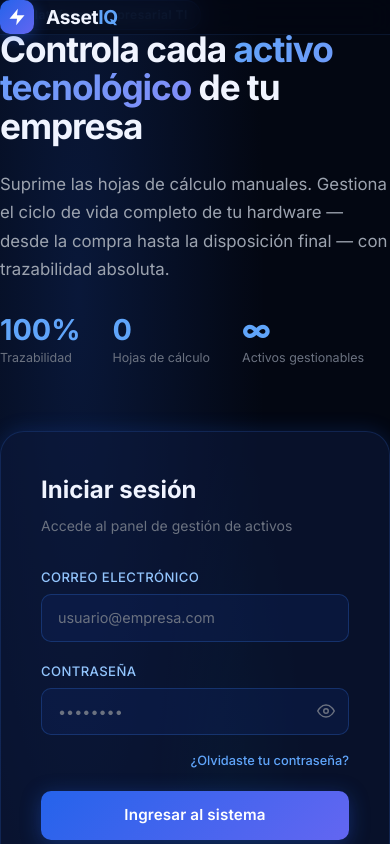
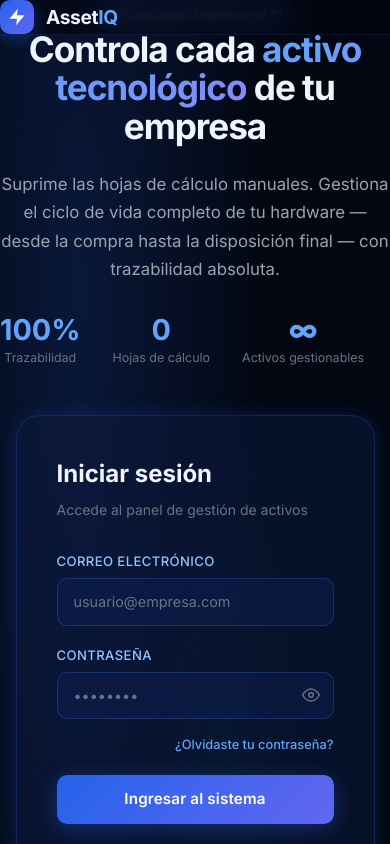
Before and after one commit to Chriper0218/20_full_stack, a Next.js app: page / in a window 390 px wide. Shown: the top 844 px of the page. Built offline with nearby package versions, Linux system fonts and the light colour scheme.

Commit message:
commit arreglo pagina inicial

```diff
--- a/app/globals.css
+++ b/app/globals.css
@@ -158,6 +158,27 @@ body {
   color: var(--brand-200);
 }
 
+.hero-grid {
+  display: grid;
+  grid-template-columns: 1fr 1fr;
+  align-items: center;
+  gap: 2.5rem;
+}
+
+.hero-left {
+  max-width: 680px;
+}
+
+.hero-right {
+  width: 100%;
+  display: flex;
+  justify-content: center;
+}
+
+section[role="main"] {
+  min-height: calc(100vh - 80px);
+}
+
 /* ─── Label ──────────────────────────────────────────────────────────── */
 .form-label {
   display: block;
@@ -313,6 +334,36 @@ body {
     display: flex;
   }
 }
+
+@media (max-width: 1024px) {
+  .hero-grid {
+    grid-template-columns: 1fr;
+    gap: 2rem;
+  }
+  .hero-left,
+  .hero-right {
+    max-width: 100%;
+  }
+}
+
+@media (max-width: 768px) {
+  .hero-right {
+    padding-top: 1rem;
+  }
+  .hero-left {
+    text-align: center;
+  }
+  .hero-left h1 {
+    font-size: clamp(2rem, 7vw, 2.8rem);
+  }
+  .hero-left p {
+    margin-left: auto;
+    margin-right: auto;
+  }
+  .hero-left .stat-grid {
+    justify-content: center;
+  }
+}
 /* ─── Selection ──────────────────────────────────────────────────────── */
 ::selection {
   background: rgba(37, 99, 235, 0.35);
--- a/app/page.tsx
+++ b/app/page.tsx
@@ -197,10 +197,10 @@ export default function HomePage() {
       {/* ─── Hero + Login section ───────────────────────────────────── */}
       <section className="min-h-screen flex items-center pt-20">
         <div className="max-w-7xl mx-auto px-6 py-16 w-full">
-          <div className="grid lg:grid-cols-2 gap-16 items-center">
+          <div className="hero-grid">
 
             {/* LEFT – Hero content */}
-            <div>
+            <div className="hero-left">
               {/* Badge */}
               <div className="badge badge-blue animate-fade-in-up mb-6" style={{ display: "inline-flex" }}>
                 <span style={{ width: 8, height: 8, borderRadius: "50%", background: "#60a5fa", animation: "pulse-glow 2s infinite" }}/>
@@ -270,7 +270,7 @@ export default function HomePage() {
             </div>
 
             {/* RIGHT – Login card */}
-            <div id="login" className="animate-fade-in-up delay-200">
+            <div id="login" className="hero-right animate-fade-in-up delay-200">
               <div
                 className="glass-card animate-pulse-glow"
                 style={{ borderRadius: "1.5rem", padding: "2.5rem", maxWidth: "440px", margin: "0 auto" }}
```
